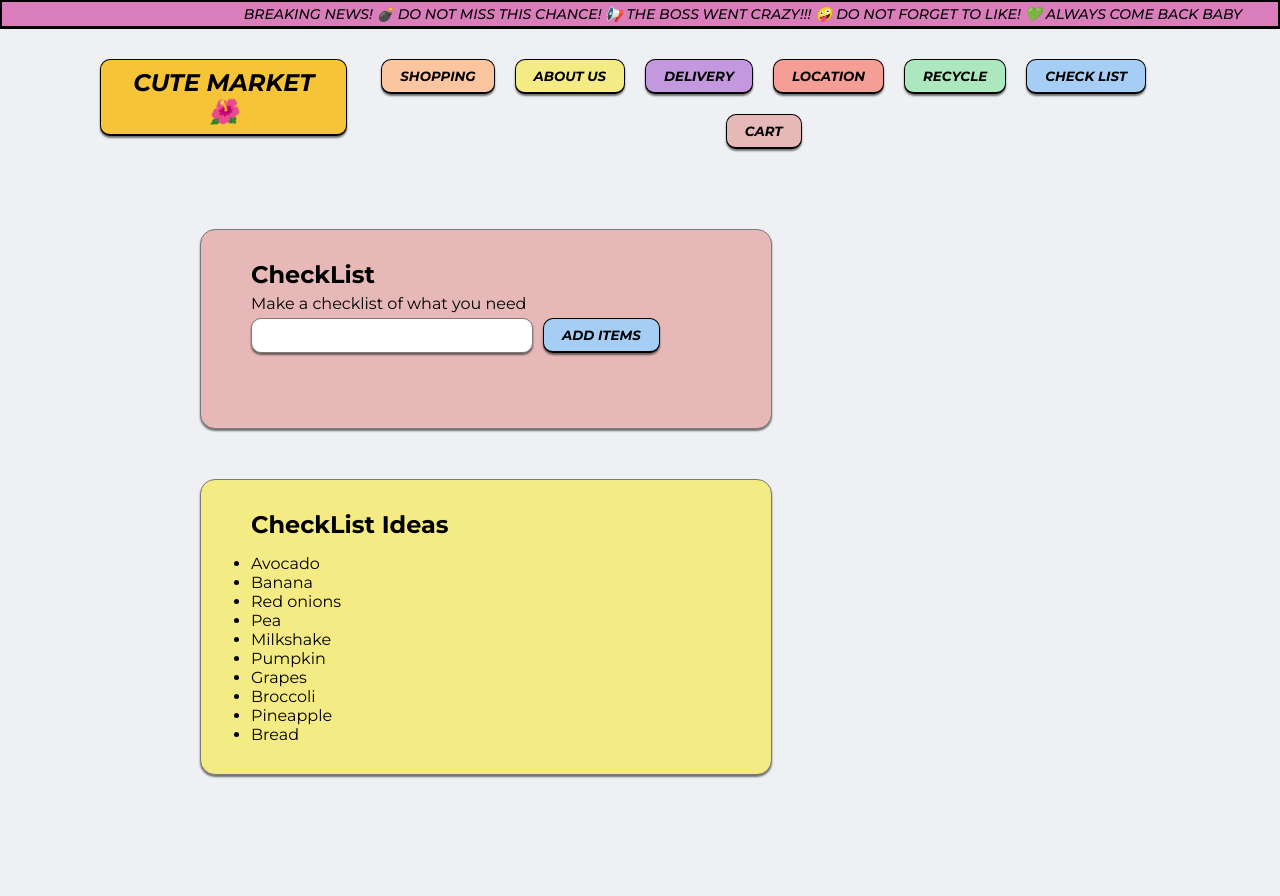
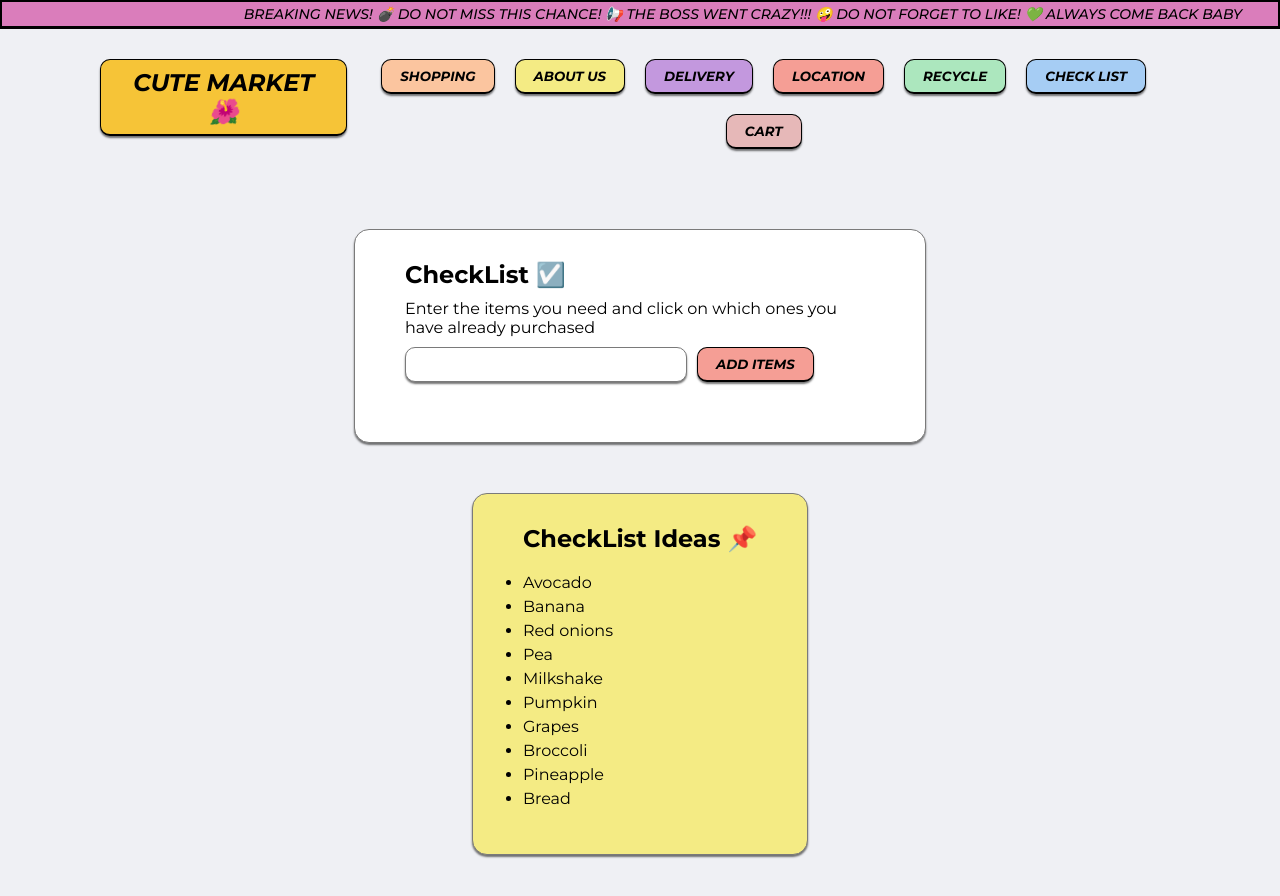
Before and after one commit to karinanuunes/cute-market-react, a React (Vite) app: page /checklist in a window 1280 px wide. Shown: the top 896 px of the page. Before the commit the page ends 825 px from the top, so only its background shows below. Built offline with nearby package versions, Linux system fonts and the light colour scheme; a web font is replaced by a local one.

Commit message:
ajust checklist

```diff
--- a/src/components/CheckList/checklist.css
+++ b/src/components/CheckList/checklist.css
@@ -1,7 +1,7 @@
 .checklist {
   display: flex;
   flex-wrap: wrap;
-  justify-content: space-between;
+  justify-content: space-around;
   padding: 50px 200px;
   gap: 50px;
 }
@@ -10,7 +10,8 @@
   display: flex;
   flex-direction: column;
   justify-content: flex-start;
-  gap: 5px;
+  gap: 10px;
+  height: auto;
 }
 
 .checklist-input {
@@ -24,7 +25,7 @@
 
 .checklist-items {
   width: 370px;
-  margin: 20px;
+  margin: 10px 20px;
   text-align: left;
 }
 
@@ -34,8 +35,9 @@
   align-items: flex-start;
   justify-content: flex-start;
   gap: 15px;
+  width: auto;
 }
 
-.card {
-  height: auto;
+.white {
+  background-color: white;
 }
--- a/src/components/CheckList/index.jsx
+++ b/src/components/CheckList/index.jsx
@@ -30,9 +30,12 @@ const CheckList = () => {
 
   return (
     <div className="checklist">
-      <div className="card pink checklist-client">
-        <SubTitle subtitle="CheckList" />
-        <p>Make a checklist of what you need</p>
+      <div className="card white checklist-client">
+        <SubTitle subtitle="CheckList ☑️" />
+        <p>
+          Enter the items you need and click on which ones you have already
+          purchased
+        </p>
         <div className="checklist-input">
           <input
             type="text"
@@ -44,7 +47,7 @@ const CheckList = () => {
               dispatch({ type: "add-items", payload: inputValue });
               setInputValue("");
             }}
-            className="blue"
+            className="peach"
             text="Add items"
           />
         </div>
@@ -56,6 +59,7 @@ const CheckList = () => {
                 onClick={() => dispatch({ type: "risk-items", payload: index })}
                 style={{
                   textDecoration: task.isCompleted ? "line-through" : "none",
+                  margin: "5px auto",
                 }}
               >
                 {task.name}
@@ -65,10 +69,12 @@ const CheckList = () => {
         </div>
       </div>
       <div className="card yellow checklist-card">
-        <SubTitle subtitle="CheckList Ideas" />
+        <SubTitle subtitle="CheckList Ideas 📌" />
         <ul>
           {list.map((product, id) => (
-            <li key={id}>{product.title}</li>
+            <li style={{ margin: "5px auto" }} key={id}>
+              {product.title}
+            </li>
           ))}
         </ul>
       </div>
```
